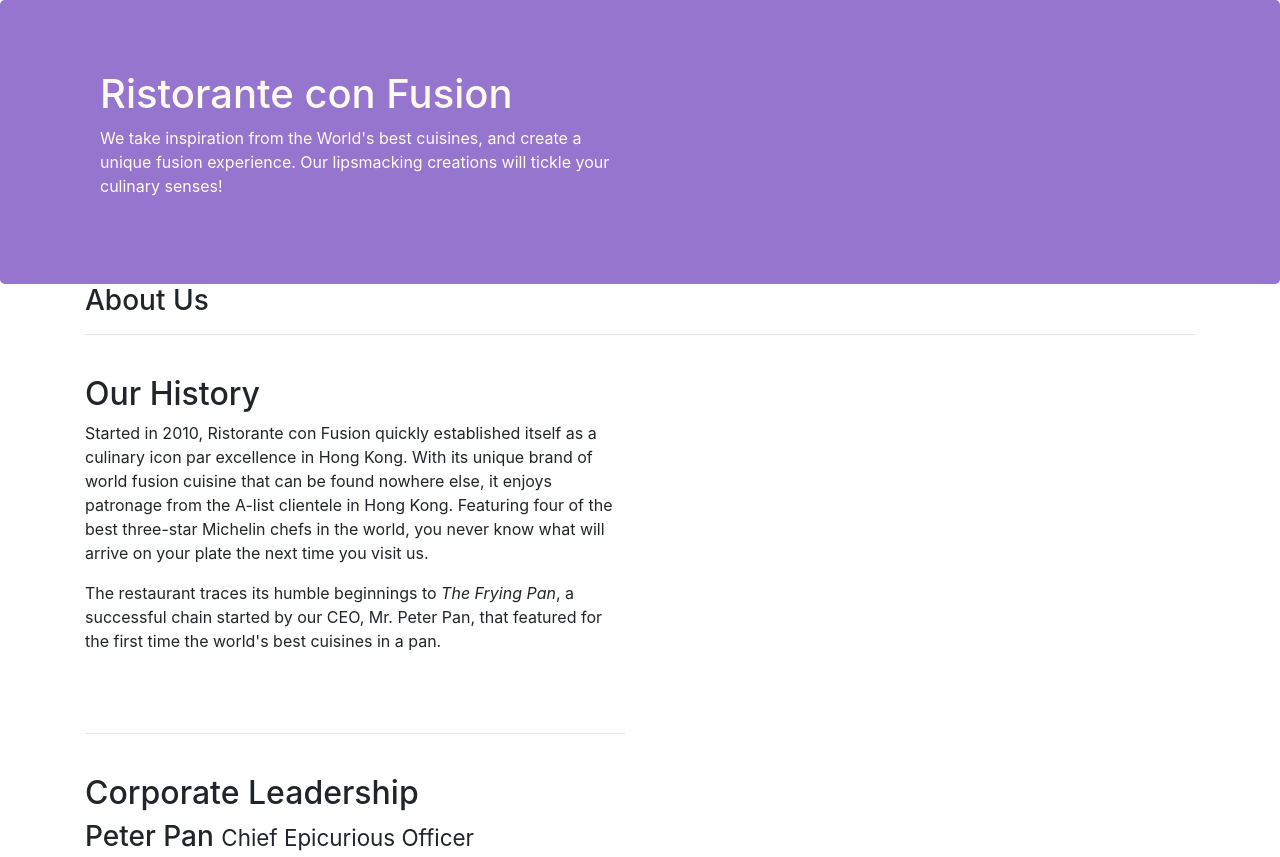
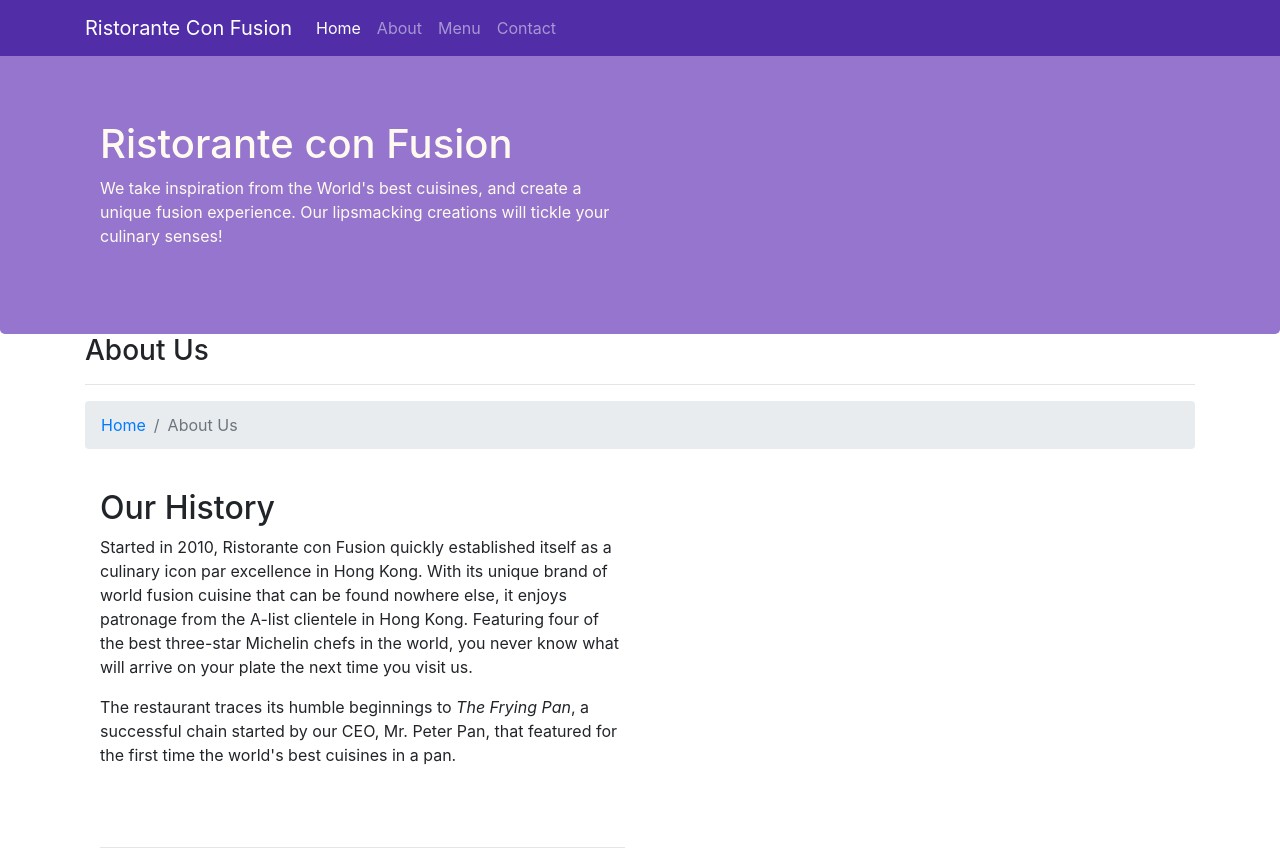
Before and after one commit to Priyanka-BN11/bootstrap, a website: page aboutus.html in a window 1280 px wide. Shown: the top 857 px of the page. Drawn offline with nearby package versions, Linux system fonts and the light colour scheme.

Commit message:
Navbar and Breadcrumbs

```diff
--- a/aboutus.html
+++ b/aboutus.html
@@ -29,17 +29,41 @@
             </div>
         </div>
     </header>
+    <nav class="navbar navbar-dark navbar-expand-sm fixed-top">
+        <div class="container">
+           <a class="navbar-brand" href="./index.html">Ristorante Con Fusion</a>
+           <div class="collapse navbar-collapse" id="Navbar">
+
+                <ul class="navbar-nav mr-auto">
+                    <li class="nav-item active"><a class="nav-link" href="./index.html">Home</a></li>
+                    <li class="nav-item"><a class="nav-link" href="#">About</a></li>
+                    <li class="nav-item"><a class="nav-link" href="#">Menu</a></li>
+                    <li class="nav-item"><a class="nav-link" href="#">Contact</a></li>
+                </ul>
+
+        </div>
+        <button class="navbar-toggler" type="button" data-toggle="collapse" data-target="#Navbar">
+            <span class="navbar-toggler-icon"></span>
+        </button>
+
+        </div>
+
+    </nav>
 
     <div class="container">
         <div class="row">
             <div class="col-12">
                <h3>About Us</h3>
                <hr>
+               <ol class="col-12 breadcrumb">
+                <li class="breadcrumb-item"><a href="./index.html">Home</a></li>
+                <li class="breadcrumb-item active">About Us</li>
+            </ol>
             </div>
         </div>
         <br/>
 
-        <div class= "row">
+        <div>
             <div class="col-sm-6">
                 <h2>Our History</h2>
                 <p>Started in 2010, Ristorante con Fusion quickly established itself as a culinary icon par excellence in Hong Kong. With its unique brand of world fusion cuisine that can be found nowhere else, it enjoys patronage from the A-list clientele in Hong Kong.  Featuring four of the best three-star Michelin chefs in the world, you never know what will arrive on your plate the next time you visit us.</p>
@@ -55,7 +79,7 @@
         </div>
 <br/>
 
-        <div class="row">
+        <div>
             <div class="col-12">
                 <h2>Corporate Leadership</h2>
                 <h3>Peter Pan <small>Chief Epicurious Officer</small></h3>
--- a/css/styles.css
+++ b/css/styles.css
@@ -24,3 +24,11 @@ address{
     margin: 0px;
     color: #0f0f0f;
 }
+body{
+    padding:50px 0px 0px 0px;
+    z-index:0;
+}
+
+.navbar-dark {
+     background-color: #512DA8;
+}
```
Also changed, not shown: index.html (+22 -0 lines), extra-small.png (added), fullsize.png (added).
